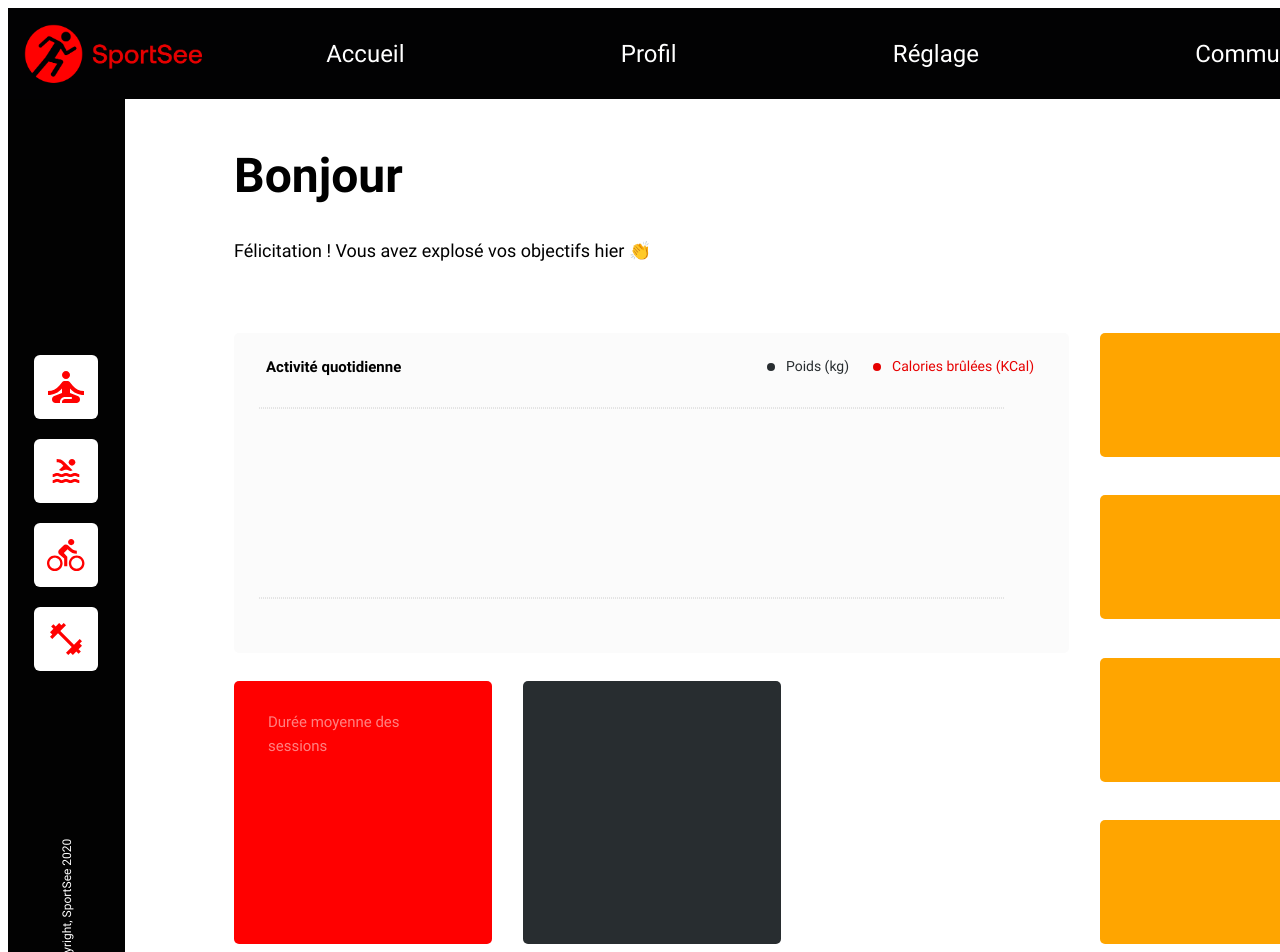
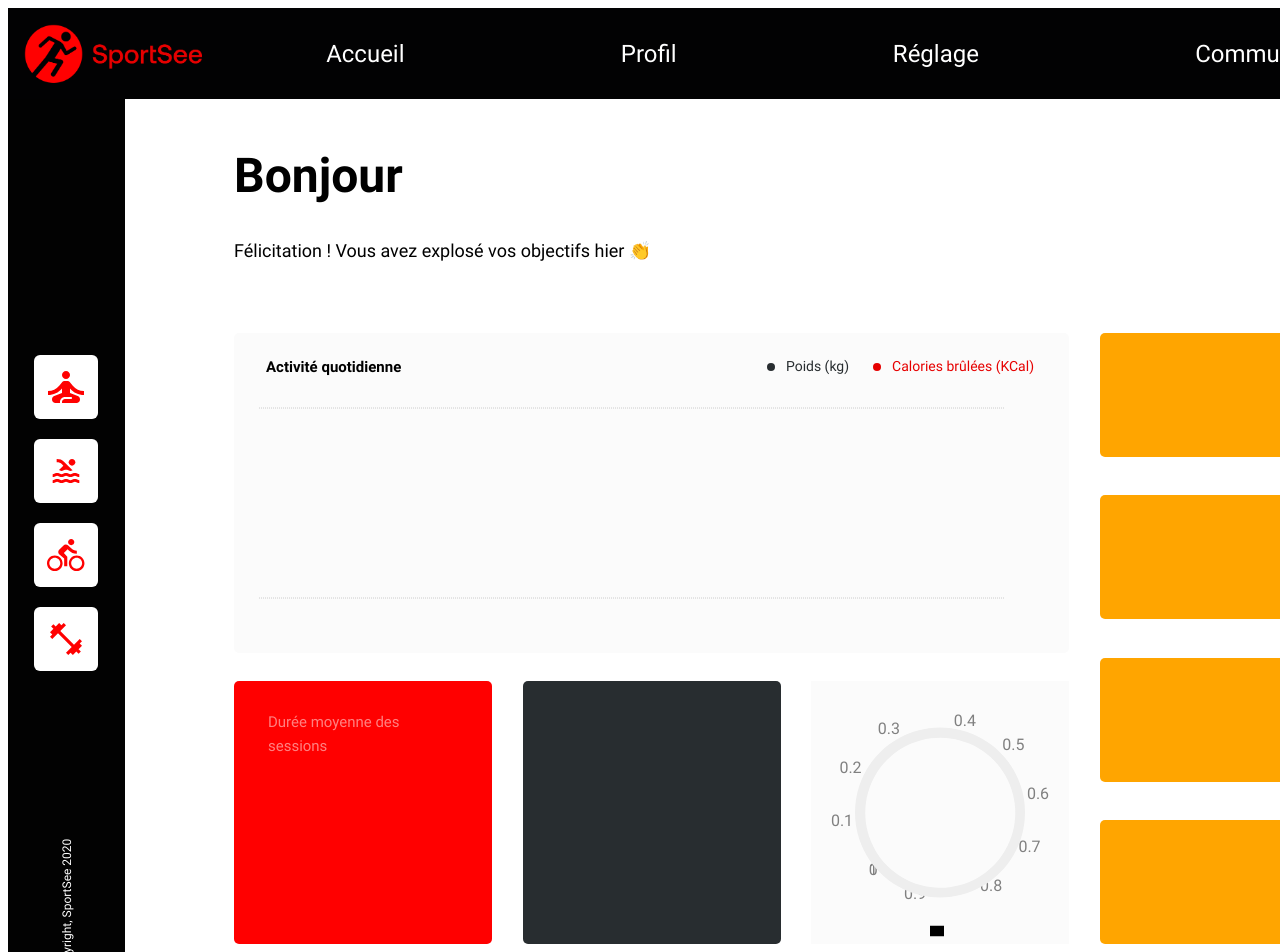
Before and after one commit to Frederic-Douville/FredericDouville_12_22022022, a React (Create React App) app: page /1 in a window 1280 px wide. Shown: the top 952 px of the page. Built offline with nearby package versions, Linux system fonts and the light colour scheme; no server answers.

Commit message:
Ajout composant AverageScore v1

```diff
--- a/src/components/AverageScore/index.jsx
+++ b/src/components/AverageScore/index.jsx
@@ -0,0 +1,27 @@
+import { RadialBarChart, RadialBar, Legend, PolarAngleAxis } from 'recharts';
+
+function AverageScore({ data }) {
+    console.log(data);
+
+    return (
+        <RadialBarChart
+            width={258}
+            height={263}
+            data={data}
+            innerRadius={80}
+            outerRadius={80}
+            startAngle={225}
+            endAngle={-135}
+            style={{
+                backgroundColor: '#fbfbfb',
+            }}
+            barSize={10}
+        >
+            <PolarAngleAxis type="number" angleAxisId={0} domain={[0, 1]} />
+            <RadialBar fill="#ff0000" background clockwise dataKey="score" />
+            <Legend />
+        </RadialBarChart>
+    );
+}
+
+export default AverageScore;
--- a/src/components/index.js
+++ b/src/components/index.js
@@ -4,3 +4,4 @@ export { default as Aside } from './Aside';
 export { default as DailyActivity } from './DailyActivity';
 export { default as AverageDurationSession } from './AverageDurationSession';
 export { default as ActivityType } from './ActivityType';
+export { default as AverageScore } from './AverageScore';
--- a/src/pages/home/index.jsx
+++ b/src/pages/home/index.jsx
@@ -3,6 +3,7 @@ import { useCallAPI } from '../../utils/hook/useCallAPI';
 import {
     ActivityType,
     AverageDurationSession,
+    AverageScore,
     DailyActivity,
 } from '../../components';
 import './home.css';
@@ -12,10 +13,8 @@ function Home() {
 
     const { datas, loader, error } = useCallAPI(id);
 
-    const performanceData = datas.performance?.data.data;
-
     console.log(datas);
-    console.log(performanceData);
+    console.log(datas.user?.data);
 
     return (
         <div className="home-ctn">
@@ -44,9 +43,12 @@ function Home() {
                     />
                 </div>
                 <div className="chart-ctn activity-type-ctn">
-                    <ActivityType data={performanceData} />
+                    <ActivityType data={datas.performance?.data.data} />
                 </div>
-                <div className="chart-ctn"></div>
+                <div className="chart-ctn average-score-ctn">
+                    <span className="average-score-title"></span>
+                    <AverageScore data={[datas.user?.data]} />
+                </div>
             </div>
             <div className="card-ctn">
                 <div className="card"></div>
```
